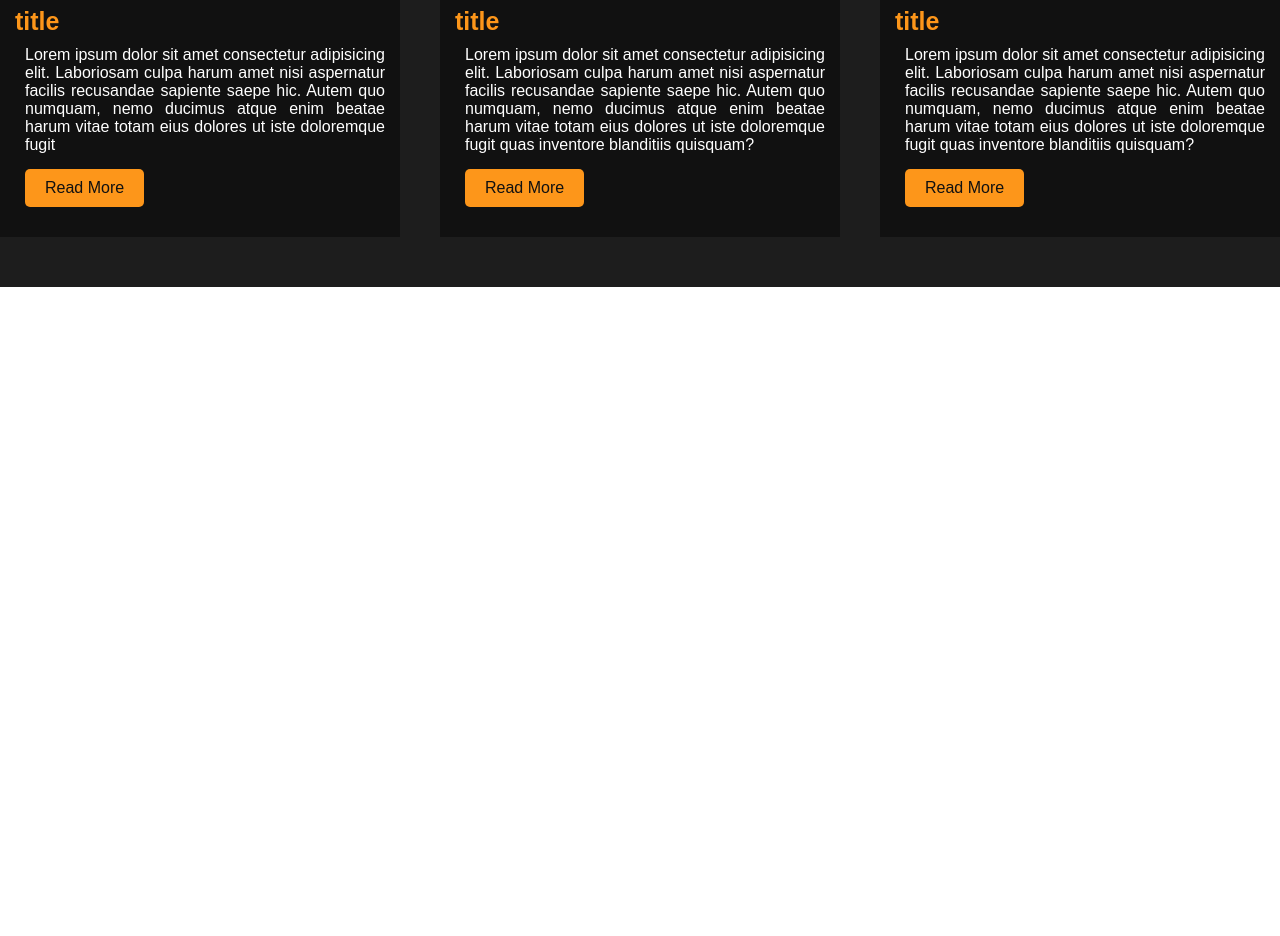
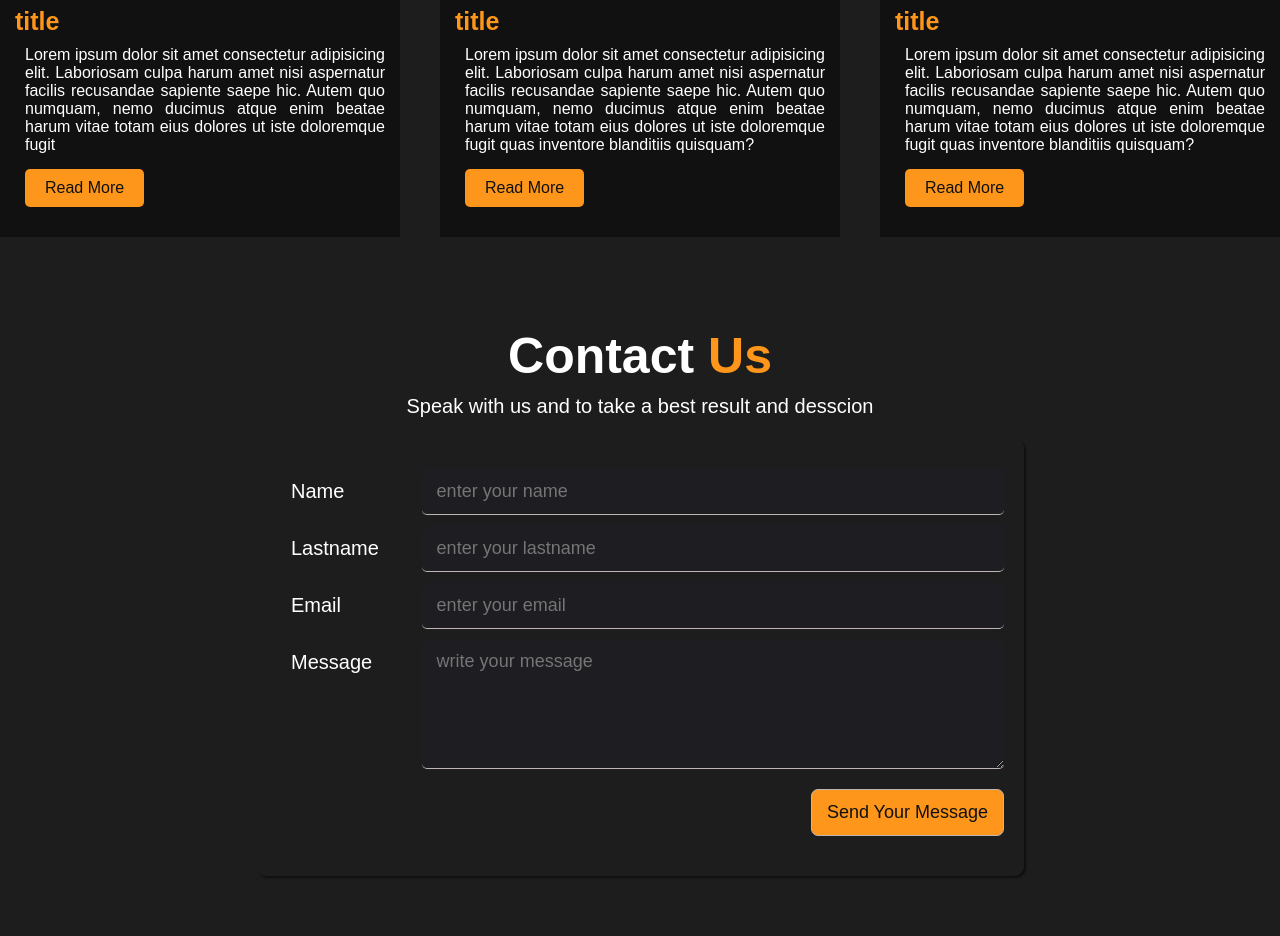
Before and after one commit to safariasif1998/bitcoin, a plain HTML site: page index.html in a window 1280 px wide. Shown: the part 4253-5189 px from the top of the page. Before the commit the page ends 4540 px from the top, so only its background shows below. Drawn offline with Linux system fonts and the light colour scheme.

Commit message:
created a contact section

```diff
--- a/index.html
+++ b/index.html
@@ -396,6 +396,32 @@
         </div>
       </div>
     </div>
+    <section class="contact">
+        <h4>Contact <span>Us</span></h4>
+        <p>Speak with us and to take a best result and desscion</p>
+        <form class="form-contact" action="">
+          <div class="name">
+            <label for="Name">Name</label>
+            <input type="text" name="name" id="name" placeholder="enter your name">
+          </div>
+          <div class="lastname">
+            <label for="lastnname">Lastname</label>
+            <input type="text" name="lastname" id="lastname" placeholder="enter your lastname">
+          </div>
+          <div class="email">
+            <label for="email">Email</label>
+            <input type="email" name="email" id="email" placeholder="enter your email">
+          </div>
+          <div class="message">
+            <label for="email">Message</label>
+            <textarea name="message" id="message" rows="5" placeholder="write your message"></textarea>
+          </div>
+          <div class="submit">
+            <input type="Submit"  value="Send Your Message">
+          </div>
+        </form>
+    </section>
+
     <script src="./fontawesome-free-6.5.1-web/js/all.min.js"></script>
   </body>
 </html>
--- a/style/index.css
+++ b/style/index.css
@@ -675,3 +675,78 @@
     background-color: #fff;
     color: #fd961a;
 }
+
+/* contact */
+.contact{
+    background-color: #1d1d1d;
+    text-align: center;
+    padding: 40px 0px;
+}
+.contact h4{
+    color: #fff;
+    font-size: 50px;
+}
+.contact h4 span{
+    color: #fd961a;
+}
+.contact p{
+    color:#fff;
+    font-size: 20px;
+    margin: 10px 0px;
+}
+.contact .form-contact{
+    width: 60%;
+    box-shadow: 2px 2px 2px rgba(0,0,0,0.5);
+    margin: 20px auto;
+    padding: 20px 20px;
+    border-radius: 10px;
+
+}
+.contact .form-contact div{
+    display: flex;
+    justify-content: space-between;
+    margin: 10px 0px;
+}
+.contact .form-contact div label{
+    color: #fff;
+    font-size: 20px;
+    font-weight: 500;
+    width: 20%;
+    text-align: start;
+    padding: 12px 15px;
+}
+.contact .form-contact div input, textarea{
+    width: 80%;
+    outline: none;
+    padding: 12px 15px;
+    background-color: #1d1d22;
+    color: #fff;
+    font-size: 18px;
+    border: none;
+    border-bottom: 1px solid #bfb5b5;
+    border-radius: 5px;
+}
+.contact .form-contact div input:focus , textarea:focus{
+    background-color: #fd961a;
+    color: #fff;
+}
+.contact .form-contact div.submit{
+    display: flex;
+    justify-content: end;
+}
+.contact .form-contact div.submit input[type="Submit"]{
+   width: fit-content !important;
+   border: 1px solid #bfb5b5;
+   cursor: pointer;
+   margin: 10px 0px;
+   background-color: #fd961a;
+   transition: 0.4s;
+   color: #111111;
+   font-weight: 500;
+   border-radius: 7px;
+
+}
+.contact .form-contact div.submit input[type="Submit"]:hover{
+    background-color: #fff;
+    color: #fd961a;
+ }
```
